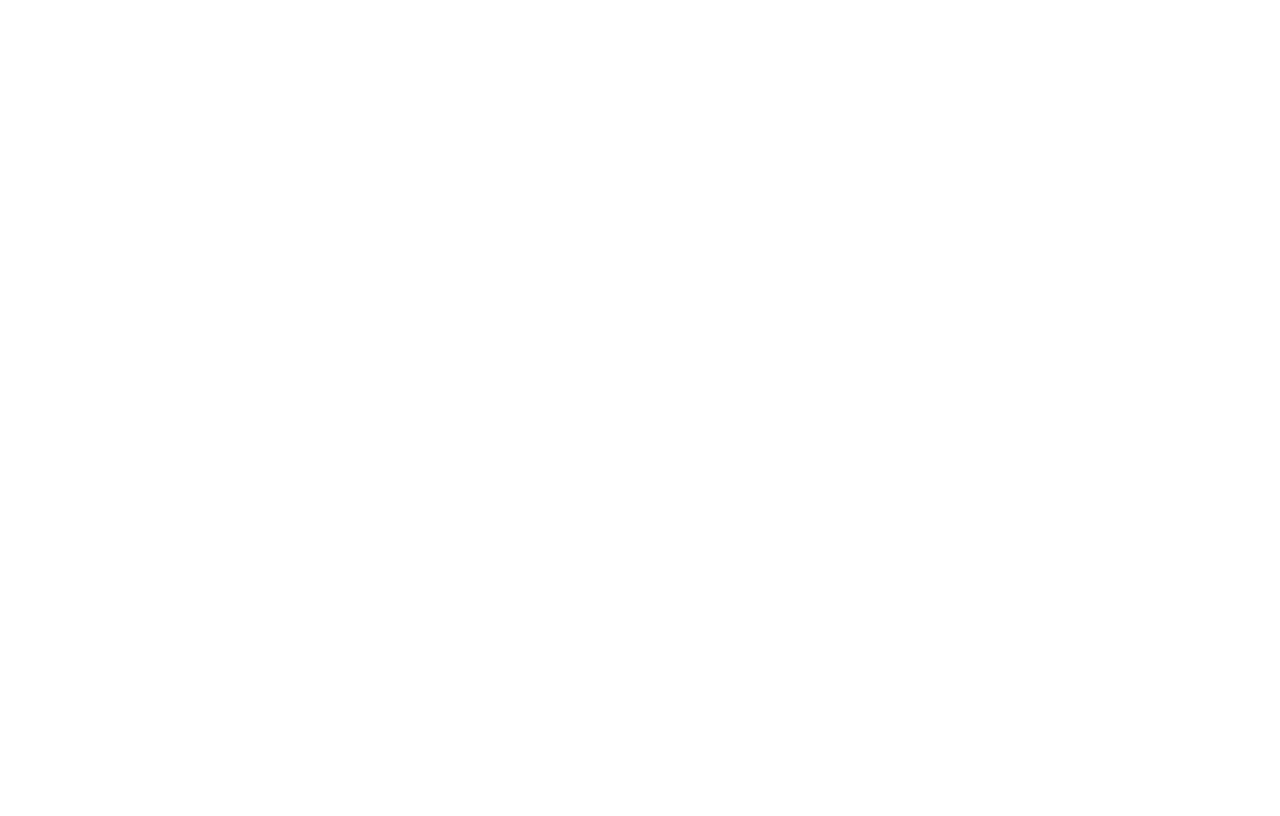
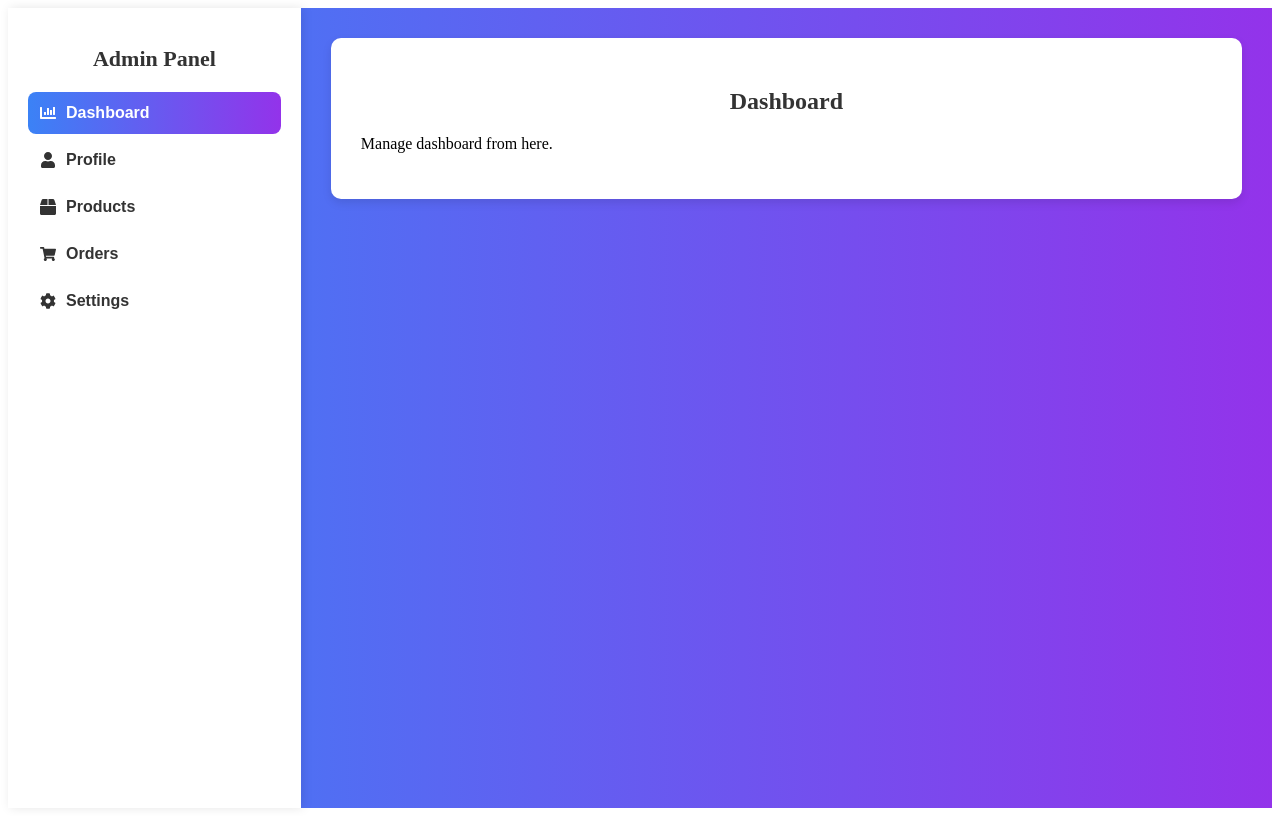
Before and after one commit to deepak199395/Shop-999, a React (Create React App) app in the folder shop999client/: page /admin in a window 1280 px wide. Before the commit this address had no page. Built offline with nearby package versions, Linux system fonts and the light colour scheme.

Commit message:
admin panner 16/03/2025

```diff
--- a/shop999client/package.json
+++ b/shop999client/package.json
@@ -9,6 +9,7 @@
     "@testing-library/user-event": "^13.5.0",
     "react": "^19.0.0",
     "react-dom": "^19.0.0",
+    "react-icons": "^5.5.0",
     "react-router-dom": "^7.3.0",
     "react-scripts": "5.0.1",
     "react-slick": "^0.30.3",
--- a/shop999client/src/App.js
+++ b/shop999client/src/App.js
@@ -6,6 +6,7 @@
 import Register from './Screens/Auth/Register'
 import Login from './Screens/Auth/Login'
 import Carosel from './Screens/Carosel/Carousels'
+import Admin from './Screens/AdminPannel/Admin'
 const App = () => {
   return (
     <div>
@@ -16,6 +17,7 @@
       <Route path='/register' element={<Register/>}/>
       <Route path='/login' element={<Login/>}/>
       <Route path='/carousels' element={<Carosel/>}/>
+      <Route path='/admin' element={<Admin/>}/>
      </Routes>
     </div>
   )
--- /dev/null
+++ b/shop999client/src/Screens/AdminPannel/Admin.js
@@ -0,0 +1,61 @@
+import React, { useState } from "react";
+import { FaUser, FaBox, FaShoppingCart, FaCog, FaChartBar } from "react-icons/fa";
+import "../../Styles/admin.css"; // Import the CSS file
+const Admin = () => {
+  const [activeSection, setActiveSection] = useState("dashboard");
+
+  const sections = [
+    { name: "Dashboard", icon: <FaChartBar />, key: "dashboard" },
+    { name: "Profile", icon: <FaUser />, key: "profile" },
+    { name: "Products", icon: <FaBox />, key: "products" },
+    { name: "Orders", icon: <FaShoppingCart />, key: "orders" },
+    { name: "Settings", icon: <FaCog />, key: "settings" },
+  ];
+
+  return (
+    <div className="admin-container">
+      {/* Sidebar */}
+      <aside className="admin-sidebar">
+        <h2>Admin Panel</h2>
+        <nav className="admin-nav">
+          {sections.map((section) => (
+            <button
+              key={section.key}
+              onClick={() => setActiveSection(section.key)}
+              className={activeSection === section.key ? "active" : ""}
+            >
+              {section.icon} {section.name}
+            </button>
+          ))}
+        </nav>
+      </aside>
+
+      {/* Main Content */}
+      <main className="admin-main">
+        <div className="admin-content">
+          {activeSection === "dashboard" && <Dashboard />}
+          {activeSection === "profile" && <Profile />}
+          {activeSection === "products" && <Products />}
+          {activeSection === "orders" && <Orders />}
+          {activeSection === "settings" && <Settings />}
+        </div>
+      </main>
+    </div>
+  );
+};
+
+/* Dummy Components for Sections */
+const Dashboard = () => <Section title="Dashboard" />;
+const Profile = () => <Section title="Profile" />;
+const Products = () => <Section title="Products" />;
+const Orders = () => <Section title="Orders" />;
+const Settings = () => <Section title="Settings" />;
+
+const Section = ({ title }) => (
+  <div>
+    <h2>{title}</h2>
+    <p>Manage {title.toLowerCase()} from here.</p>
+  </div>
+);
+
+export default Admin;
--- a/shop999client/src/Screens/Auth/Login.js
+++ b/shop999client/src/Screens/Auth/Login.js
@@ -3,45 +3,55 @@
 import "../../Styles/Auth.css"
 const Login = () => {
 
-  const [formData,setformData]=useState({
-    email:"",
-    password:"",
+  const [formData, setformData] = useState({
+    email: "",
+    password: "",
   })
+  const [loading,setLoading]=useState(false)
 
-  const handleChange=(e)=>{
-    setformData({...formData,[e.target.name]:e.target.value})
+  const handleChange = (e) => {
+    setformData({ ...formData, [e.target.name]: e.target.value })
   }
 
-const handleSubmit=async(e)=>{
+  const handleSubmit = async (e) => {
     e.preventDefault();
+    setLoading(true);
+
     try {
-    const response = await fetch('https://shop999backend.vercel.app/api/v1/login',{
-      method:"POST",
-      headers:{
-        "Content-Type":"application/json",
+      const response = await fetch('https://shop999backend.vercel.app/api/v1/login', {
+        method: "POST",
+        headers: {
+          "Content-Type": "application/json",
           Accept: "application/json",
         },
-       body:JSON.stringify(formData),
-    }
-  );
-  const result = await response.json()
-  if(response.ok){
-    alert("User user successfully");
+        body: JSON.stringify(formData),
+      });
+      const result = await response.json();
+      if (response.ok && result.success) {
+        const user = result.user || (result.users ? result.users.find(user => user.email === formData.email) : null);
+        if (user) {
+          if (user.role === "user") {
+            alert("Login successful! Redirecting to home...");
             window.location.href = "/";
 
-    console.log(result);
-}else{
-  alert("Invalid user credentials");
+          } else {
+            window.location.href = "/admin";
 
           }
-
-  } catch (error) {
+        } else {
+          alert("Invalid credentials. Please try again.");
 
         }
-
+      } else {
+        alert(result.message || "Login failed. Please try again.");
       }
-
-
+    } catch (error) {
+      console.error("Error during login:", error);
+      alert("Something went wrong. Please try again later.");
+    }finally{
+      setLoading(false)
+    }
+  }
 
     return (
       <Layout>
@@ -66,7 +76,9 @@
 
                   required />
               </div>
-            <button type="submit" className="login-btn">Login</button>
+              <button type="submit" className="login-btn"   disabled={loading}>
+
+                { loading?"Logging in...":"Login"}</button>
 
             </form>
             <p className="register-link">
--- /dev/null
+++ b/shop999client/src/Styles/admin.css
@@ -0,0 +1,68 @@
+/* Admin Sidebar */
+.admin-container {
+    display: flex;
+    height: 100vh;
+    background: linear-gradient(to right, #3b82f6, #9333ea);
+  }
+
+  .admin-sidebar {
+    width: 20%;
+    background: white;
+    padding: 20px;
+    box-shadow: 2px 0 10px rgba(0, 0, 0, 0.1);
+  }
+
+  .admin-sidebar h2 {
+    text-align: center;
+    font-size: 22px;
+    font-weight: bold;
+    color: #333;
+    margin-bottom: 20px;
+  }
+
+  .admin-nav button {
+    display: flex;
+    align-items: center;
+    gap: 10px;
+    width: 100%;
+    padding: 12px;
+    margin: 5px 0;
+    font-size: 16px;
+    font-weight: bold;
+    color: #333;
+    background: none;
+    border: none;
+    cursor: pointer;
+    transition: 0.3s ease-in-out;
+  }
+
+  .admin-nav button:hover {
+    background: #f3f4f6;
+    border-radius: 8px;
+  }
+
+  .admin-nav .active {
+    background: linear-gradient(to right, #3b82f6, #9333ea);
+    color: white;
+    border-radius: 8px;
+  }
+
+  /* Main Content */
+  .admin-main {
+    flex: 1;
+    padding: 30px;
+  }
+
+  .admin-content {
+    background: white;
+    padding: 30px;
+    border-radius: 10px;
+    box-shadow: 0 4px 10px rgba(0, 0, 0, 0.1);
+  }
+
+  .admin-content h2 {
+    font-size: 24px;
+    font-weight: bold;
+    color: #333;
+    text-align: center;
+  }
```
Also changed, not shown: 1 other file (tests, documents, lock files or other folders). Lines whose indentation alone changed are shown as unchanged.
